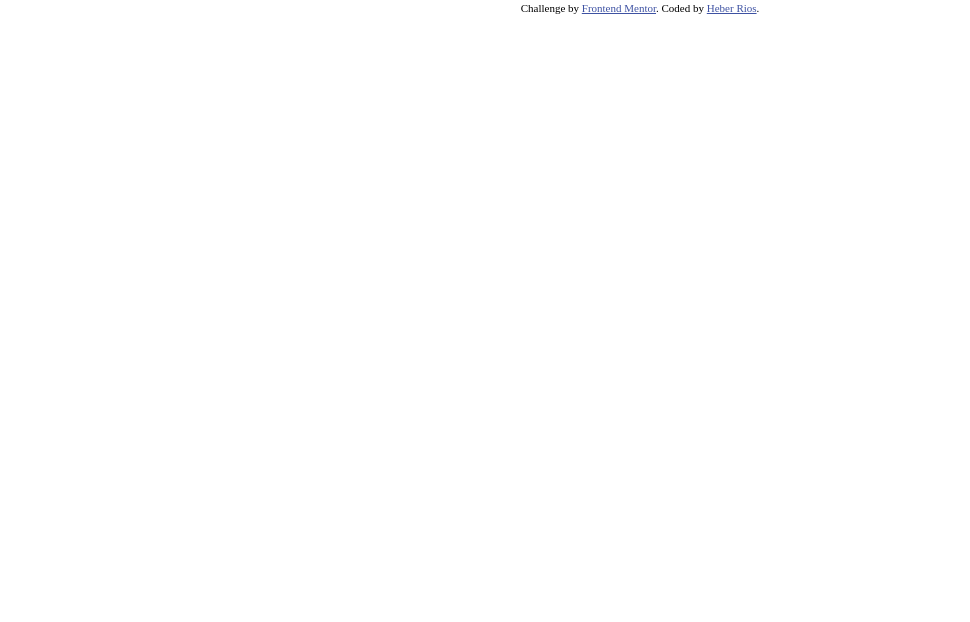
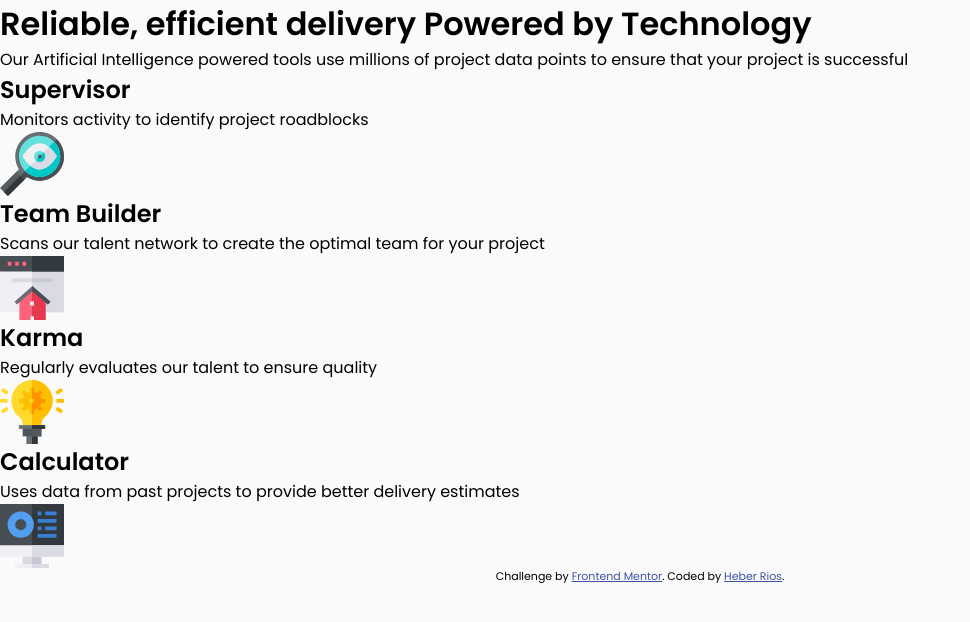
Before and after one commit to HeberRios/four-card-feature-section, a plain HTML site: page index.html in a window 1280 px wide. Shown: the whole page, without its empty margins (0-970 px from the left). Drawn offline with Linux system fonts and the light colour scheme.

Commit message:
Add the HTML content
All the necessary HTML content was added to the body.

```diff
--- a/index.html
+++ b/index.html
@@ -16,23 +16,65 @@
         <title>Frontend Mentor | Four card feature section</title>
     </head>
     <body>
-        <!-- Reliable, efficient delivery
-  Powered by Technology
+        <header>
+            <h1>
+                Reliable, efficient delivery
+                <span> Powered by Technology </span>
+            </h1>
 
-  Our Artificial Intelligence powered tools use millions of project data points
-  to ensure that your project is successful
+            <p class="heading-paragraph">
+                Our Artificial Intelligence powered tools use millions of
+                project data points to ensure that your project is successful
+            </p>
+        </header>
 
-  Supervisor
-  Monitors activity to identify project roadblocks
+        <main>
+            <article class="functionality-card">
+                <h2 class="">Supervisor</h2>
+                <p class="">Monitors activity to identify project roadblocks</p>
+                <img
+                    src="./images/icon-supervisor.svg"
+                    alt="A magnifying glass with an eye in the center"
+                    class=""
+                />
+            </article>
 
-  Team Builder
-  Scans our talent network to create the optimal team for your project
+            <article class="functionality-card">
+                <h2 class="">Team Builder</h2>
+                <p class="">
+                    Scans our talent network to create the optimal team for your
+                    project
+                </p>
+                <img
+                    src="./images/icon-team-builder.svg"
+                    alt="A software program window with a house in the center"
+                    class=""
+                />
+            </article>
 
-  Karma
-  Regularly evaluates our talent to ensure quality
+            <article class="functionality-card">
+                <h2 class="">Karma</h2>
+                <p class="">Regularly evaluates our talent to ensure quality</p>
+                <img
+                    src="./images/icon-karma.svg"
+                    alt="A light bulb shining"
+                    class=""
+                />
+            </article>
 
-  Calculator
-  Uses data from past projects to provide better delivery estimates -->
+            <article class="functionality-card">
+                <h2 class="">Calculator</h2>
+                <p class="">
+                    Uses data from past projects to provide better delivery
+                    estimates
+                </p>
+                <img
+                    src="./images/icon-calculator.svg"
+                    alt="A monitor display with graphics and data"
+                    class=""
+                />
+            </article>
+        </main>
 
         <footer>
             <p class="attribution">
--- a/style.css
+++ b/style.css
@@ -25,6 +25,7 @@
     src: url("./fonts/poppins-v21-latin-600.woff2") format("woff2"); /* Chrome 36+, Opera 23+, Firefox 39+, Safari 12+, iOS 10+ */
 }
 
+/* CSS VARIABLES */
 :root {
     /* ## Colors */
 
@@ -55,10 +56,10 @@
     --fw-bold: 600;
 }
 
+/* CSS RESET */
 /*
 	1. Use a more-intuitive box-sizing model.
 */
-
 *,
 *::before,
 *::after {
@@ -119,6 +120,12 @@ h6 {
     isolation: isolate;
 }
 
+body {
+    min-height: 100vh;
+    font-family: var(--ff-regular);
+    background-color: var(--clr-very-light-gray);
+}
+
 .attribution {
     font-size: 11px;
     text-align: center;
```
